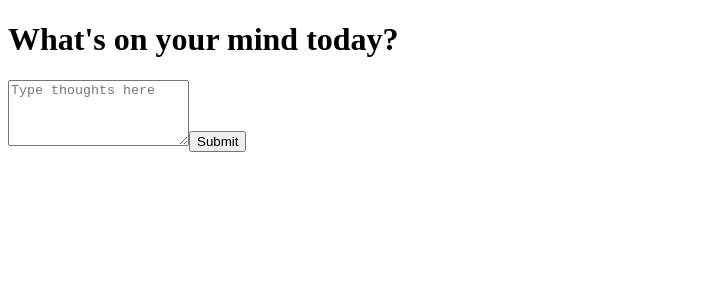
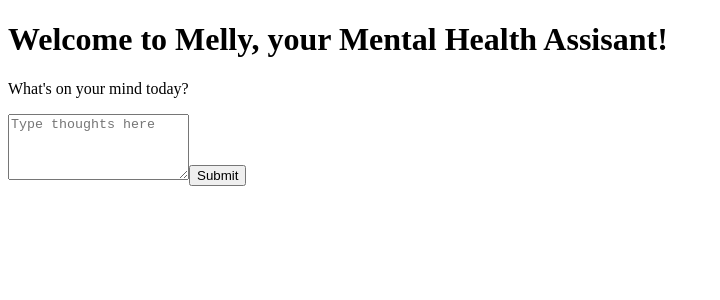
Before and after one commit to theodorachu/therapy-app, a Next.js app: page / in a window 1280 px wide. Shown: the top 300 px of the page, without its empty margins (0-720 px from the left). Built offline with nearby package versions, Linux system fonts and the light colour scheme.

Commit message:
user messages show up on ui, get sent to send-message endpoint, which shoots it off to openai

```diff
--- a/src/pages/api/test.tsx
+++ b/src/pages/api/send-message.tsx
@@ -9,14 +9,28 @@ export default async function handler(
   req: NextApiRequest,
   res: NextApiResponse,
 ) {
+  if (req.method !== "POST") {
+    res.setHeader("Allow", ["POST"]);
+    res.status(405).end(`Method ${req.method} not allowed`);
+    return;
+  }
   try {
+    const { message } = req.body;
+    if (!message) {
+      res.status(400).json("message is required");
+      return;
+    }
     // Make the API call
     const completion = await openai.chat.completions.create({
       messages: [
-        { role: "system", content: "You are a helpful assistant." },
-        { role: "user", content: "Where can I contact support?" },
+        {
+          role: "system",
+          content:
+            "Pretend you're a mental health assistant. You're trained in therapy and psychiatry techniques. Your job is to help the people you talk to build healthier mental habits. You'll do so by being open-minded, curious, empathetic, yet make suggestions as needed. Only ask one question at a time.",
+        },
+        { role: "user", content: message },
       ],
-      model: "gpt-3.5-turbo",
+      model: "gpt-4o",
     });
 
     // Send the API response to the client
--- a/src/pages/index.tsx
+++ b/src/pages/index.tsx
@@ -1,22 +1,46 @@
 import React, { useState } from "react";
 
-const Home = () => {
-  const apiKey = process.env.OAI_KEY;
-  const [message, setMessage] = useState("");
+const Home: React.FC = () => {
+  //const apiKey = process.env.OAI_KEY;
+  const [message, setMessage] = useState<string>("");
+  const [messages, setMessages] = useState<string[]>([
+    "What's on your mind today?",
+  ]);
 
   const handleInputChange = (event: React.ChangeEvent<HTMLTextAreaElement>) => {
     setMessage(event.target.value);
   };
 
-  const handleFormSubmit = (event: React.FormEvent<HTMLFormElement>) => {
+  const handleFormSubmit = async (event: React.FormEvent<HTMLFormElement>) => {
     event.preventDefault();
     console.log(message);
+    setMessages([...messages, message]);
+    try {
+      const unparsedResponse = await fetch("api/send-message", {
+        method: "POST",
+        headers: { "Content-Type": "application/json" },
+        body: JSON.stringify({ message }),
+      });
+      if (!unparsedResponse.ok) {
+        const errorResponse = await unparsedResponse.json();
+        throw new Error(errorResponse.error || "api request didn't succeed");
+      }
+      const response = await unparsedResponse.json();
+      console.log(response);
+    } catch (error) {
+      console.error("error: ", error);
+    }
     setMessage("");
   };
 
   return (
     <div>
-      <h1>What's on your mind today?</h1>
+      <h1>Welcome to Melly, your Mental Health Assisant!</h1>
+      <div>
+        {messages.map((msg, index) => (
+          <p key={index}>{msg}</p>
+        ))}
+      </div>
       <form onSubmit={handleFormSubmit}>
         <textarea
           rows={4}
```
